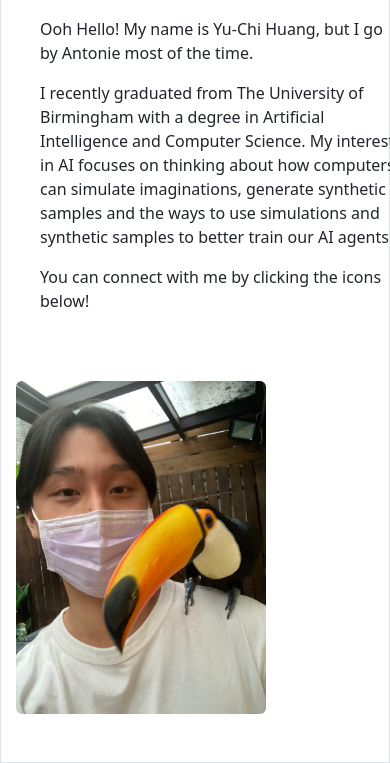
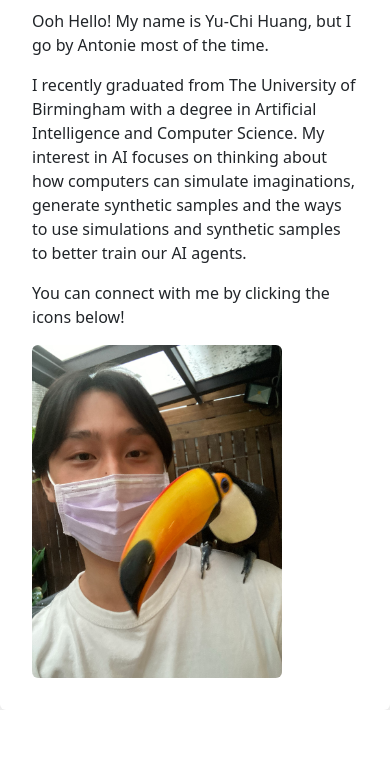
Before and after one commit to antoniehuang/my-website, a website: page index.html in a window 390 px wide. Shown: the part 330-1093 px from the top of the page. After the commit the page ends 1040 px from the top, so only its background shows below. Drawn offline with nearby package versions, Linux system fonts and the light colour scheme.

Commit message:
Fixed mobile breakpoint and added .gitignore

```diff
--- a/index.html
+++ b/index.html
@@ -33,31 +33,36 @@
 </nav>
 
 <body>
-    <div id="about-me" class="container-lg border">
+    <div id="about-me" class="container shadow-lg rounded p-3 mt-5">
+        <div class="post m-3">
             <div class="row">
-            <div class="col mt-5 ms-5">
+                <div class="col">
                     <h1>Antonie (Yu-Chi) Huang</h1>
                     <p>Full Stack Deep Learning Developer</p>
                 </div>
             </div>
-        <div class="row justify-content-center">
-            <div class="col-md-6 mt-1 ms-5 mb-5">
+            <div class="row">
+                <div class="col">
                     <article>
                         <p>Ooh Hello! My name is Yu-Chi Huang, but I go by Antonie most of the time.</p>
-                    <p>I recently graduated from The University of Birmingham with a degree in Artificial Intelligence
+                        <p>I recently graduated from The University of Birmingham with a degree in Artificial
+                            Intelligence
                             and
                             Computer
-                        Science. My interest in AI focuses on thinking about how computers can simulate imaginations,
+                            Science. My interest in AI focuses on thinking about how computers can simulate
+                            imaginations,
                             generate
-                        synthetic samples and the ways to use simulations and synthetic samples to better train our AI
+                            synthetic samples and the ways to use simulations and synthetic samples to better train our
+                            AI
                             agents.
                         </p>
                         <p>You can connect with me by clicking the icons below!</p>
                     </article>
                 </div>
-            <div class="col mt-1 me-5 mb-5">
+                <div class="col-md-auto">
                     <img src="./img/prof_pic.jpeg" id="prof-pic" class="img-fluid z-depth-1 rounded"
                         alt="An image of myself with a tucan!">
+                </div>
             </div>
         </div>
     </div>
--- a/scss/custom.scss
+++ b/scss/custom.scss
@@ -12,7 +12,10 @@ h1 {
 }
 
 #about-me {
-    max-width: 900px;
+    max-width: 800px;
+}
+
+.container {
     padding-right: 15px;
     padding-left: 15px;
     margin-right: auto;
```
Also changed, not shown: 1 other file. Lines whose indentation alone changed are shown as unchanged.
